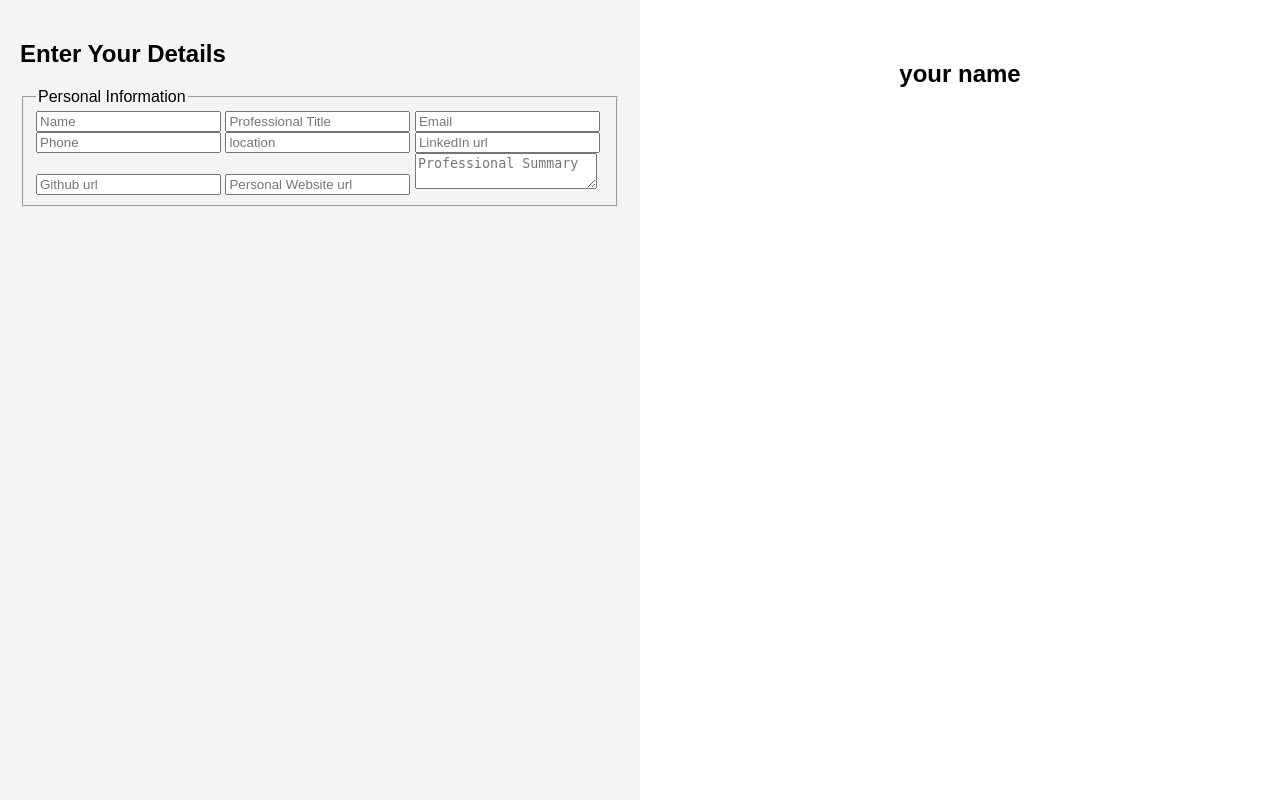
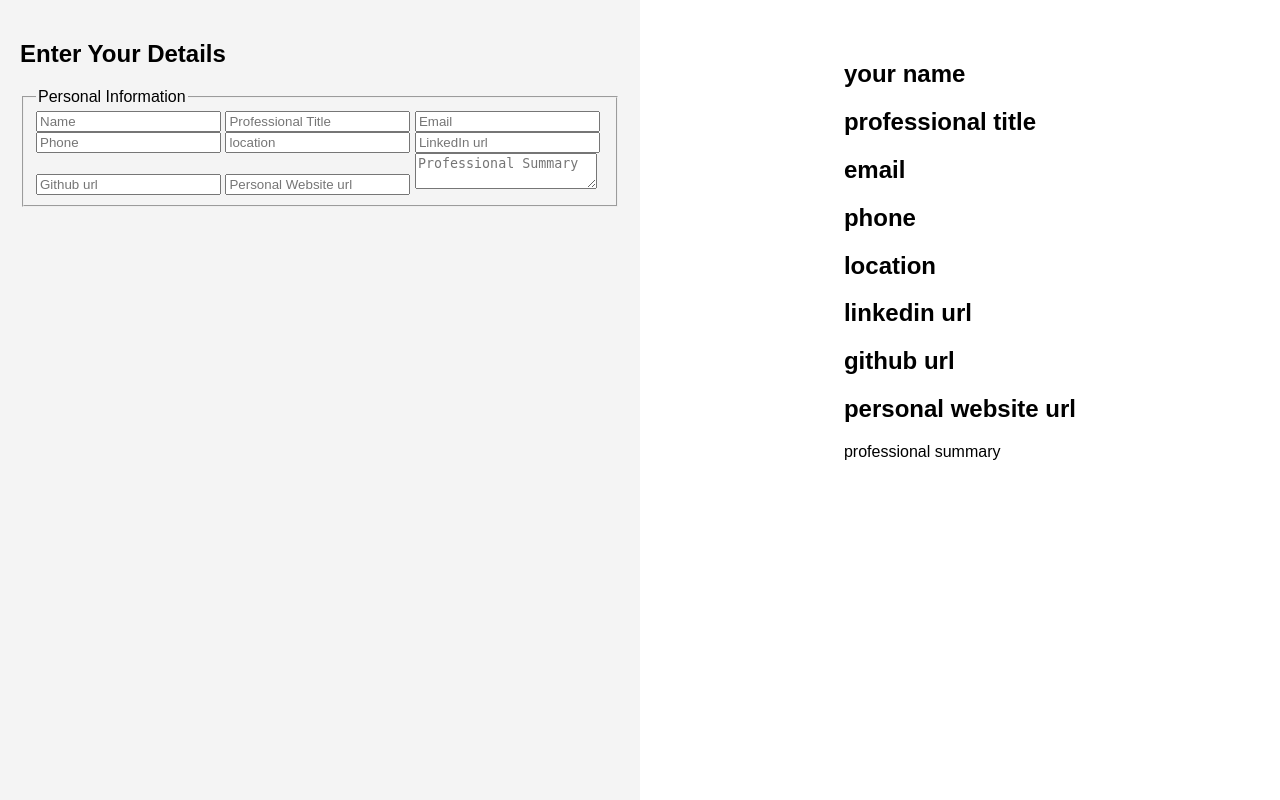
Before and after one commit to aswanth-mc/atsFriendlyResumeBulilder, a Flask app: page / in a window 1280 px wide. Run offline with Flask 3, Linux system fonts and the light colour scheme.

Commit message:
feat : add other personal deatils & add other personal preview

```diff
--- a/templates/index.html
+++ b/templates/index.html
@@ -28,6 +28,14 @@
     <aside id="preview-section">
         <div class="resume-papper">
             <h1 id="preview-name">your name</h1>
+            <h2 id="preview-title">professional title</h2>
+            <h2 id="preview-email">email</h2>
+            <h2 id="preview-phone">phone</h2>
+            <h2 id="preview-location">location</h2>
+            <h2 id="preview-linkedin">linkedin url</h2>
+            <h2 id="preview-github">github url</h2>
+            <h2 id="preview-website">personal website url</h2>
+            <p id="preview-summary">professional summary</p>
         </div>
     </aside>
 
```
